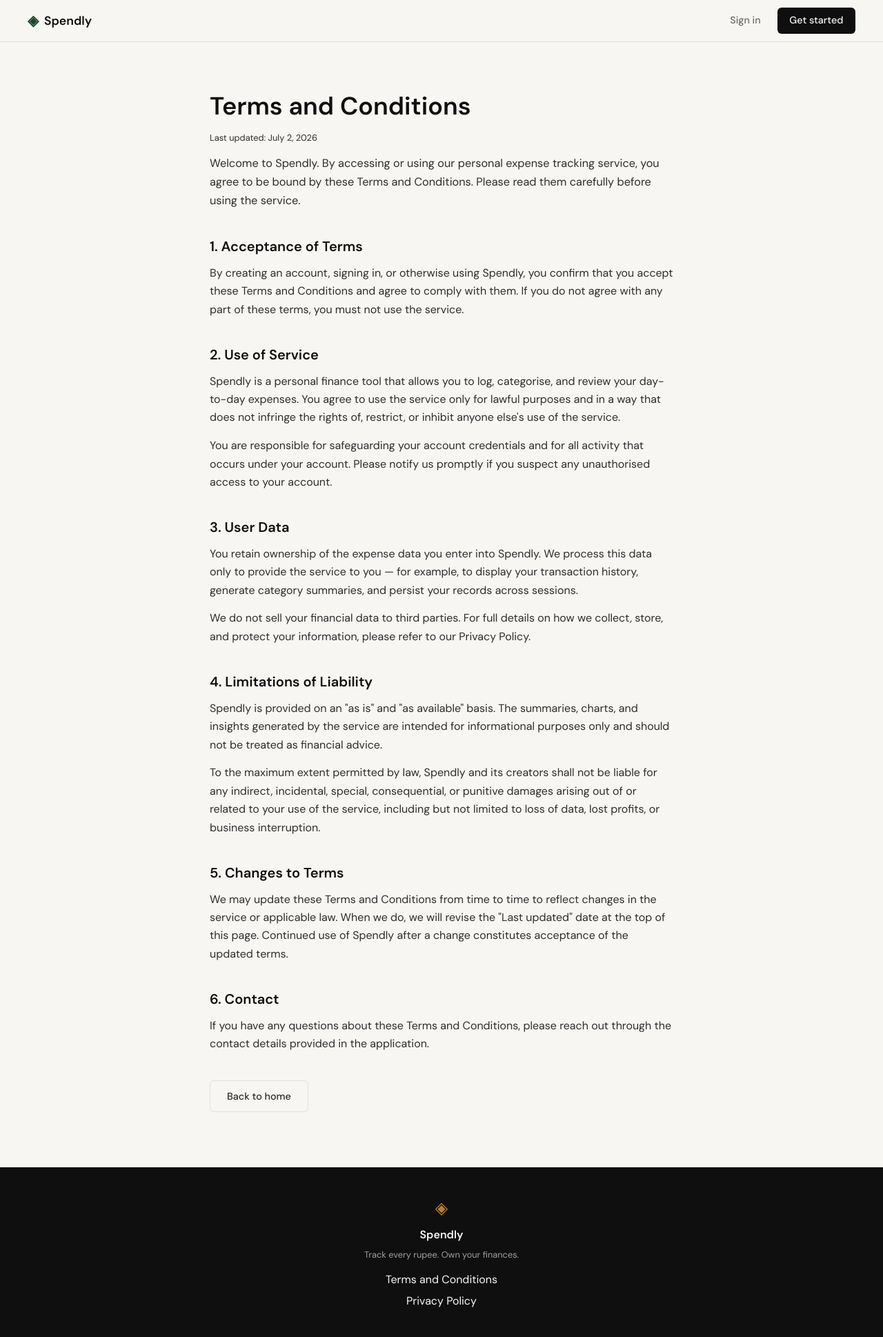
After one commit to piyasbiswas1710/spendly-, a Flask app: page /terms in a window 1280 px wide. The commit adds this page. Shown: the whole page at 69% size. Run offline with Flask 3, Linux system fonts and the light colour scheme.

Commit message:
landing: add terms and conditions page and route

```diff
--- a/app.py
+++ b/app.py
@@ -20,6 +20,11 @@ def register():
 @app.route("/login")
 def login():
     return render_template("login.html")
+
+
+@app.route("/terms")
+def terms():
+    return render_template("terms.html")
 
 
 # ------------------------------------------------------------------ #
--- a/static/css/style.css
+++ b/static/css/style.css
@@ -516,6 +516,52 @@ a { color: inherit; text-decoration: none; }
 }
 
 /* ------------------------------------------------------------------ */
+/* Legal pages (terms, privacy)                                        */
+/* ------------------------------------------------------------------ */
+
+.legal-page {
+    max-width: 720px;
+    margin: 0 auto;
+    padding: 4rem 1.5rem 5rem;
+    color: var(--ink);
+}
+
+.legal-inner h2.legal-heading {
+    font-family: var(--serif);
+    font-size: 1.25rem;
+    margin-top: 2.25rem;
+    margin-bottom: 0.6rem;
+    color: var(--ink);
+}
+
+.legal-inner p {
+    line-height: 1.65;
+    margin-bottom: 0.9rem;
+    color: var(--ink-soft, #333);
+}
+
+.legal-title {
+    font-family: var(--serif);
+    font-size: 2.25rem;
+    margin: 0 0 0.4rem;
+}
+
+.legal-updated {
+    font-size: 0.8rem;
+    color: var(--ink-faint, #888);
+    margin-bottom: 1.75rem;
+}
+
+.legal-intro {
+    font-size: 1.02rem;
+    color: var(--ink);
+}
+
+.legal-back {
+    margin-top: 2.5rem;
+}
+
+/* ------------------------------------------------------------------ */
 /* Responsive                                                          */
 /* ------------------------------------------------------------------ */
 
--- a/templates/base.html
+++ b/templates/base.html
@@ -35,7 +35,7 @@
             <span class="footer-name">Spendly</span>
             <p class="footer-copy">Track every rupee. Own your finances.</p>
             <div class="footer-links">
-                <a href="#">Terms and Conditions</a>
+                <a href="/terms">Terms and Conditions</a>
                 <a href="#">Privacy Policy</a>
             </div>
         </div>
--- /dev/null
+++ b/templates/terms.html
@@ -0,0 +1,92 @@
+{% extends "base.html" %}
+
+{% block title %}Terms and Conditions — Spendly{% endblock %}
+
+{% block content %}
+
+<section class="legal-page">
+    <div class="legal-inner">
+        <h1 class="legal-title">Terms and Conditions</h1>
+        <p class="legal-updated">Last updated: July 2, 2026</p>
+
+        <p class="legal-intro">
+            Welcome to Spendly. By accessing or using our personal expense
+            tracking service, you agree to be bound by these Terms and
+            Conditions. Please read them carefully before using the service.
+        </p>
+
+        <h2 class="legal-heading">1. Acceptance of Terms</h2>
+        <p>
+            By creating an account, signing in, or otherwise using Spendly,
+            you confirm that you accept these Terms and Conditions and agree
+            to comply with them. If you do not agree with any part of these
+            terms, you must not use the service.
+        </p>
+
+        <h2 class="legal-heading">2. Use of Service</h2>
+        <p>
+            Spendly is a personal finance tool that allows you to log,
+            categorise, and review your day-to-day expenses. You agree to
+            use the service only for lawful purposes and in a way that does
+            not infringe the rights of, restrict, or inhibit anyone else's
+            use of the service.
+        </p>
+        <p>
+            You are responsible for safeguarding your account credentials
+            and for all activity that occurs under your account. Please
+            notify us promptly if you suspect any unauthorised access to
+            your account.
+        </p>
+
+        <h2 class="legal-heading">3. User Data</h2>
+        <p>
+            You retain ownership of the expense data you enter into Spendly.
+            We process this data only to provide the service to you — for
+            example, to display your transaction history, generate category
+            summaries, and persist your records across sessions.
+        </p>
+        <p>
+            We do not sell your financial data to third parties. For full
+            details on how we collect, store, and protect your information,
+            please refer to our
+            <a href="/privacy">Privacy Policy</a>.
+        </p>
+
+        <h2 class="legal-heading">4. Limitations of Liability</h2>
+        <p>
+            Spendly is provided on an "as is" and "as available" basis.
+            The summaries, charts, and insights generated by the service
+            are intended for informational purposes only and should not be
+            treated as financial advice.
+        </p>
+        <p>
+            To the maximum extent permitted by law, Spendly and its
+            creators shall not be liable for any indirect, incidental,
+            special, consequential, or punitive damages arising out of or
+            related to your use of the service, including but not limited
+            to loss of data, lost profits, or business interruption.
+        </p>
+
+        <h2 class="legal-heading">5. Changes to Terms</h2>
+        <p>
+            We may update these Terms and Conditions from time to time to
+            reflect changes in the service or applicable law. When we do,
+            we will revise the "Last updated" date at the top of this page.
+            Continued use of Spendly after a change constitutes acceptance
+            of the updated terms.
+        </p>
+
+        <h2 class="legal-heading">6. Contact</h2>
+        <p>
+            If you have any questions about these Terms and Conditions,
+            please reach out through the contact details provided in the
+            application.
+        </p>
+
+        <div class="legal-back">
+            <a href="{{ url_for('landing') }}" class="btn-ghost">Back to home</a>
+        </div>
+    </div>
+</section>
+
+{% endblock %}
```
